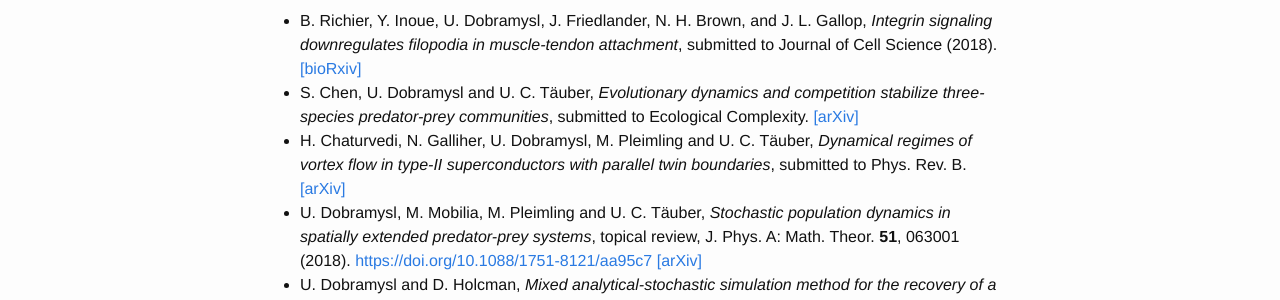
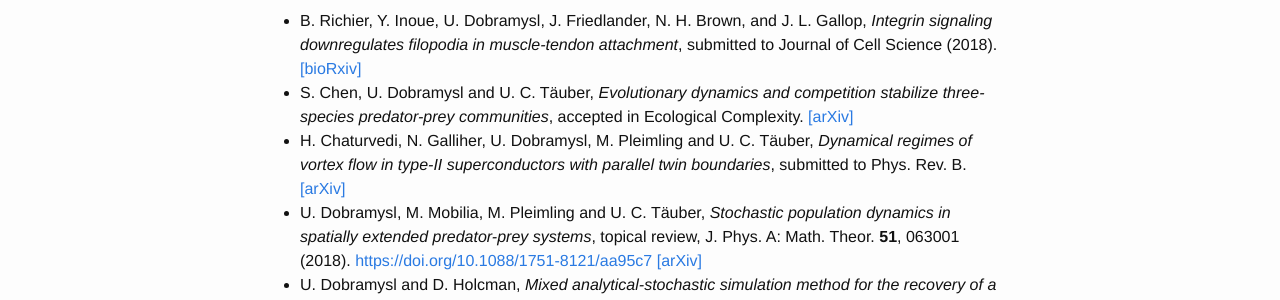
Before and after one commit to ulido/ulido.github.io, a Jekyll site: the page built from 03-publications.md, in a window 1280 px wide. Shown: the part 243-543 px from the top of the page. Built offline with Jekyll 4.4.1, drawn with Linux system fonts in a browser that asks for light colours.

Commit message:
ECOCOM paper accepted

```diff
--- a/03-publications.md
+++ b/03-publications.md
@@ -5,7 +5,7 @@ permalink: /publications/
 ---
 
 * B. Richier, Y. Inoue, U. Dobramysl, J. Friedlander, N. H. Brown, and J. L. Gallop, *Integrin signaling downregulates filopodia in muscle-tendon attachment*, submitted to Journal of Cell Science (2018). [[bioRxiv]](https://doi.org/10.1101/270546)
-* S. Chen, U. Dobramysl and U. C. T&auml;uber, *Evolutionary dynamics and competition stabilize three-species predator-prey communities*, submitted to Ecological Complexity. [[arXiv]](https://arxiv.org/abs/1711.05208)
+* S. Chen, U. Dobramysl and U. C. T&auml;uber, *Evolutionary dynamics and competition stabilize three-species predator-prey communities*, accepted in Ecological Complexity. [[arXiv]](https://arxiv.org/abs/1711.05208)
 * H. Chaturvedi, N. Galliher, U. Dobramysl, M. Pleimling and U. C. T&auml;uber, *Dynamical regimes of vortex flow in type-II superconductors with parallel twin boundaries*, submitted to Phys. Rev. B. [[arXiv]](https://arxiv.org/abs/1710.03679)
 * U. Dobramysl, M. Mobilia, M. Pleimling and U. C. T&auml;uber, *Stochastic population dynamics in spatially extended predator-prey systems*, topical review, J. Phys. A: Math. Theor. **51**, 063001 (2018). <https://doi.org/10.1088/1751-8121/aa95c7> [[arXiv]](https://arxiv.org/abs/1708.07055)
 * U. Dobramysl and D. Holcman, *Mixed analytical-stochastic simulation method for the recovery of a Brownian gradient source from probability fluxes to small windows*, J. Comp. Phys. **355**, 22 (2017). <https://doi.org/10.1016/j.jcp.2017.10.058> [[arXiv]](https://arxiv.org/abs/1710.09807)
```
